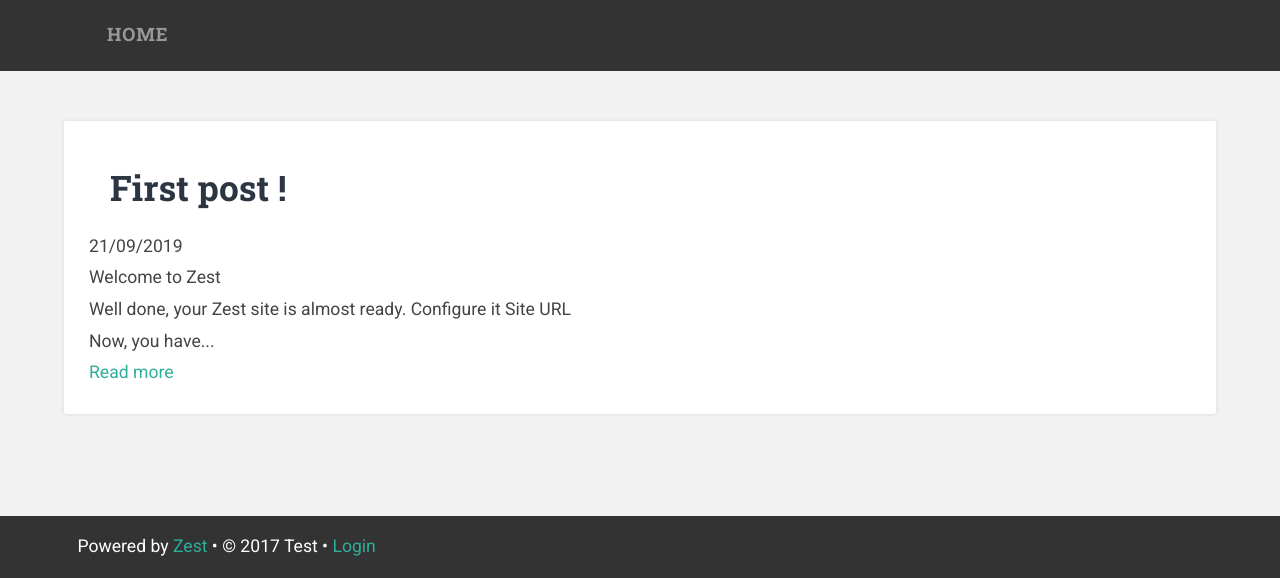
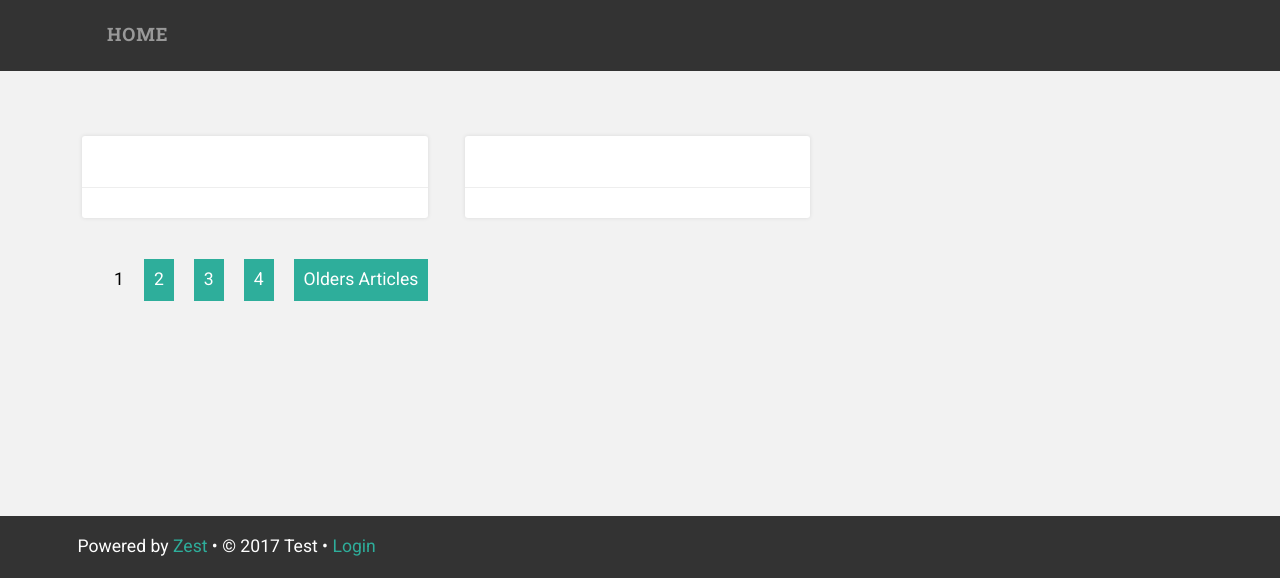
Before and after one commit to ZestCMS/ZestCMS, a PHP site: page /projects/ in a window 1280 px wide. Shown: the part 222-800 px from the top of the page. Run offline with PHP 8.4, Linux system fonts and the light colour scheme.

Commit message:
MAJ Theme

```diff
--- a/public/themes/first/css/style.css
+++ b/public/themes/first/css/style.css
@@ -108,11 +108,6 @@
     width:1400px;
     max-width: 90%;
     margin: 0 auto;
-    background-color: #fff;
-    color: #444;
-    padding:25px;
-    border-radius: 3px;
-    box-shadow: 0 0 4px rgba(0,0,0,0.1)
 }
 
 #footer-wrapper {
@@ -345,3 +340,44 @@
     margin: 10px 2%;
     border:2px solid #999;
 }
+
+.articles-list {
+    display: flex;
+    flex-wrap: wrap;
+}
+
+.articles-list > article {
+    width:30%;
+    margin: 15px 1.6%;
+}
+
+#content article.article {
+    background-color: #fff;
+    color: #444;
+    padding:0;
+    border-radius: 3px;
+    box-shadow: 0 0 4px rgba(0,0,0,0.1);
+}
+
+article.article > header {
+    border-bottom:1px solid #eee;
+    padding:15px;
+}
+
+article.article .article-content {
+    padding:15px;
+}
+
+@media screen and (max-width: 720px) {
+  .articles-list > article {
+    width:100%;
+    margin: 10px 0;
+  }
+}
+
+@media screen and (min-width: 721px) and (max-width: 1080px) {
+  .articles-list > article {
+    width:47%;
+    margin: 15px 1.5%;
+  }
+}
--- a/zest/content/articles/articles.json
+++ b/zest/content/articles/articles.json
@@ -4,5 +4,41 @@
         "title": "First post !",
         "encoded_title": "first_post",
         "creation": 1569054359
+    },
+    "2": {
+        "id": 2,
+        "title": "PLop2",
+        "encoded_title": "plop2",
+        "creation": 1586708256
+    },
+    "3": {
+        "id": 3,
+        "title": "rrthh",
+        "encoded_title": "rrthh",
+        "creation": 1586708283
+    },
+    "4": {
+        "id": 4,
+        "title": "grhbteb",
+        "encoded_title": "grhbteb",
+        "creation": 1586708303
+    },
+    "5": {
+        "id": 5,
+        "title": "tetd",
+        "encoded_title": "tetd",
+        "creation": 1586708389
+    },
+    "6": {
+        "id": 6,
+        "title": "bbfx",
+        "encoded_title": "bbfx",
+        "creation": 1586708396
+    },
+    "7": {
+        "id": 7,
+        "title": "vdvdv",
+        "encoded_title": "vdvdv",
+        "creation": 1586708403
     }
 }
--- a/zest/langs/en.php
+++ b/zest/langs/en.php
@@ -32,7 +32,7 @@
     'articles_write_new'      => 'Write a new article',
     'pagination_olders'       => 'Olders Articles',
     'pagination_newers'       => 'Newers Articles',
-    'continue_reading'        => 'Read more',
+    'continue_reading'        => 'Read more...',
     // User
     'login'                   => 'Login',
     'logout'                  => 'Logout',
--- a/zest/zest/controllers/Login.php
+++ b/zest/zest/controllers/Login.php
@@ -24,13 +24,13 @@
     {
         if (isset($_SESSION['is_admin']) && $_SESSION['is_admin'] === true) {
             // Already logged
-            header('Location: ' . ROOT_URL . 'admin');
+            header('Location: ' . \Zest\Utils\URLBuilder::getURLAdminHomePage());
             exit();
         }
         if (isset($_POST['login'])) {
             if (Authentication::isPasswordAdmin($_POST['password'])) {
                 $_SESSION['is_admin'] = true;
-                header('Location: ' . ROOT_URL . 'admin');
+                header('Location: ' . \Zest\Utils\URLBuilder::getURLAdminHomePage());
                 exit();
             }
         }
--- a/zest/zest/entities/Article.php
+++ b/zest/zest/entities/Article.php
@@ -137,7 +137,7 @@
      */
     protected function buildTruncatedContent($content)
     {
-        $truncate = \Zest\Utils\ArticleHelper::truncate_content($content, 100);
+        $truncate = \Zest\Utils\ArticleHelper::truncate_content($content, 200);
         return $truncate . '...' . '<br/><a href="'. $this->url . '">' .
                 \Zest\Core\Zest::getInstance()->lang->continue_reading . '</a>';
     }
--- a/zest/zest/tpl/admin/layout.tpl
+++ b/zest/zest/tpl/admin/layout.tpl
@@ -6,9 +6,12 @@
         <meta name="viewport" content="width=device-width, initial-scale=1.0, minimum-scale=1.0, maximum-scale=1.0, user-scalable=no">
         <link rel="stylesheet" href="https://maxcdn.bootstrapcdn.com/font-awesome/4.7.0/css/font-awesome.min.css">
         <link href="https://fonts.googleapis.com/css?family=Open+Sans" rel="stylesheet">
+        <link rel="stylesheet" href="{{PUBLIC_FOLDER_URL}}libs/css/normalize.css" />
+        <link rel="stylesheet" href="{{PUBLIC_FOLDER_URL}}libs/css/default/menus.css" />
+        <link rel="stylesheet" href="{{PUBLIC_FOLDER_URL}}libs/css/default/admin.css" />
         <link rel="stylesheet" href="{{PUBLIC_FOLDER_URL}}themes/{{THEME}}/css/menus.css" />
         <link rel="stylesheet" href="{{PUBLIC_FOLDER_URL}}themes/{{THEME}}/css/admin.css" />
-        <link rel="stylesheet" href="{{PUBLIC_FOLDER_URL}}themes/{{THEME}}/css/jquery.fancybox.min.css" />
+        <link rel="stylesheet" href="{{PUBLIC_FOLDER_URL}}libs/css/jquery.fancybox.min.css" />
         <link rel="shortcut icon" href="{{PUBLIC_FOLDER_URL}}themes/{{THEME}}/favicon.ico" type="image/x-icon">
         <link rel="icon" href="{{PUBLIC_FOLDER_URL}}themes/{{THEME}}/favicon.ico" type="image/x-icon">
         <script src="https://ajax.googleapis.com/ajax/libs/jquery/1.12.4/jquery.min.js"></script>
--- a/zest/zest/tpl/articles_list.tpl
+++ b/zest/zest/tpl/articles_list.tpl
@@ -1,3 +1,4 @@
+<div class="articles-list">
     {%FOR article IN articles %}
     <article class="article">
         <header>
@@ -9,3 +10,4 @@
         </div>
     </article>
     {%ENDFOR%}
+</div>
--- a/zest/zest/tpl/layout.tpl
+++ b/zest/zest/tpl/layout.tpl
@@ -24,8 +24,6 @@
                 <a href="{{ROOT}}">Home</a>
             </nav>
         </div>
-
-
         <section id="content-wrapper">
             <div id="content">
                 {{FLASH_MESSAGES}}
```
Also changed, not shown: public/libs/css/default/admin.css (renamed from public/themes/first/css/admin.css), public/libs/css/default/menus.css (renamed from public/themes/first/css/menus.css), public/libs/css/jquery.fancybox.min.css (renamed from public/themes/first/css/jquery.fancybox.min.css). Lines whose indentation alone changed are shown as unchanged.
